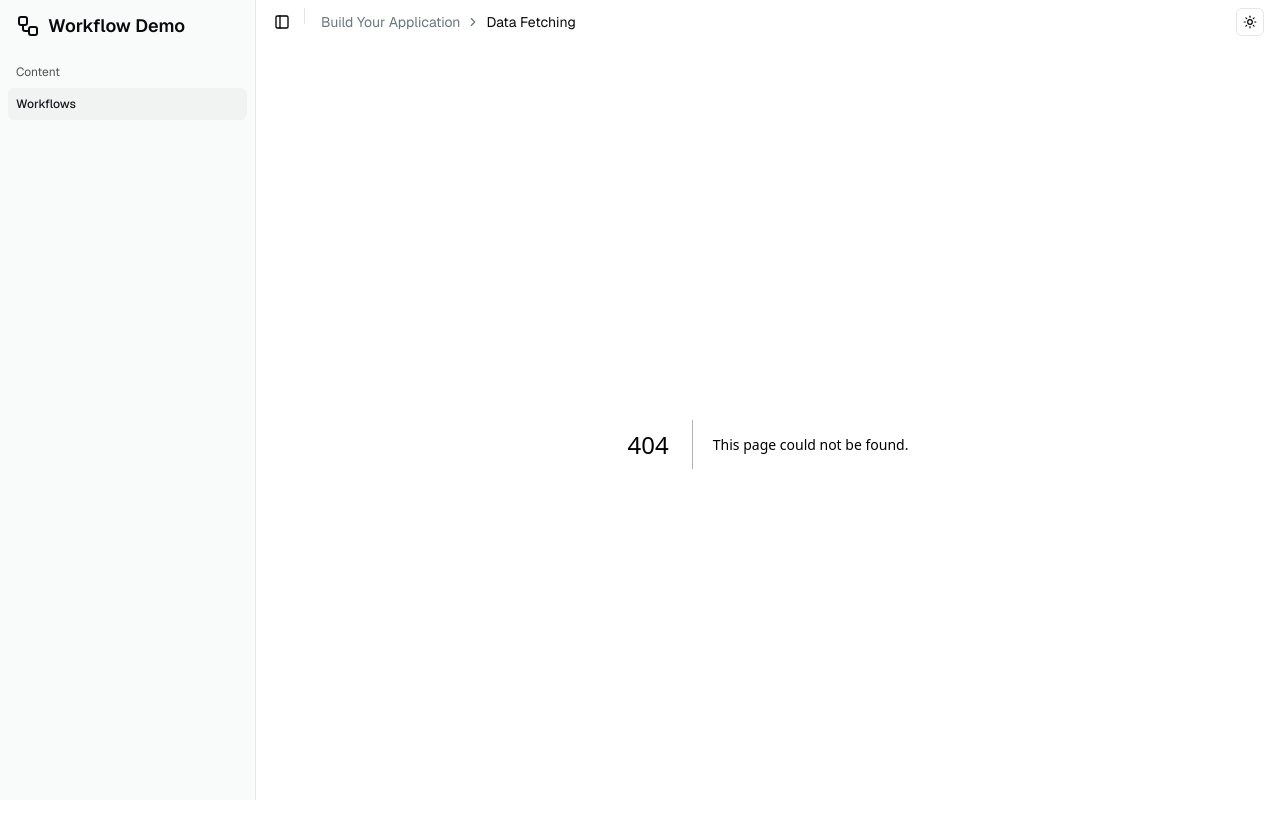
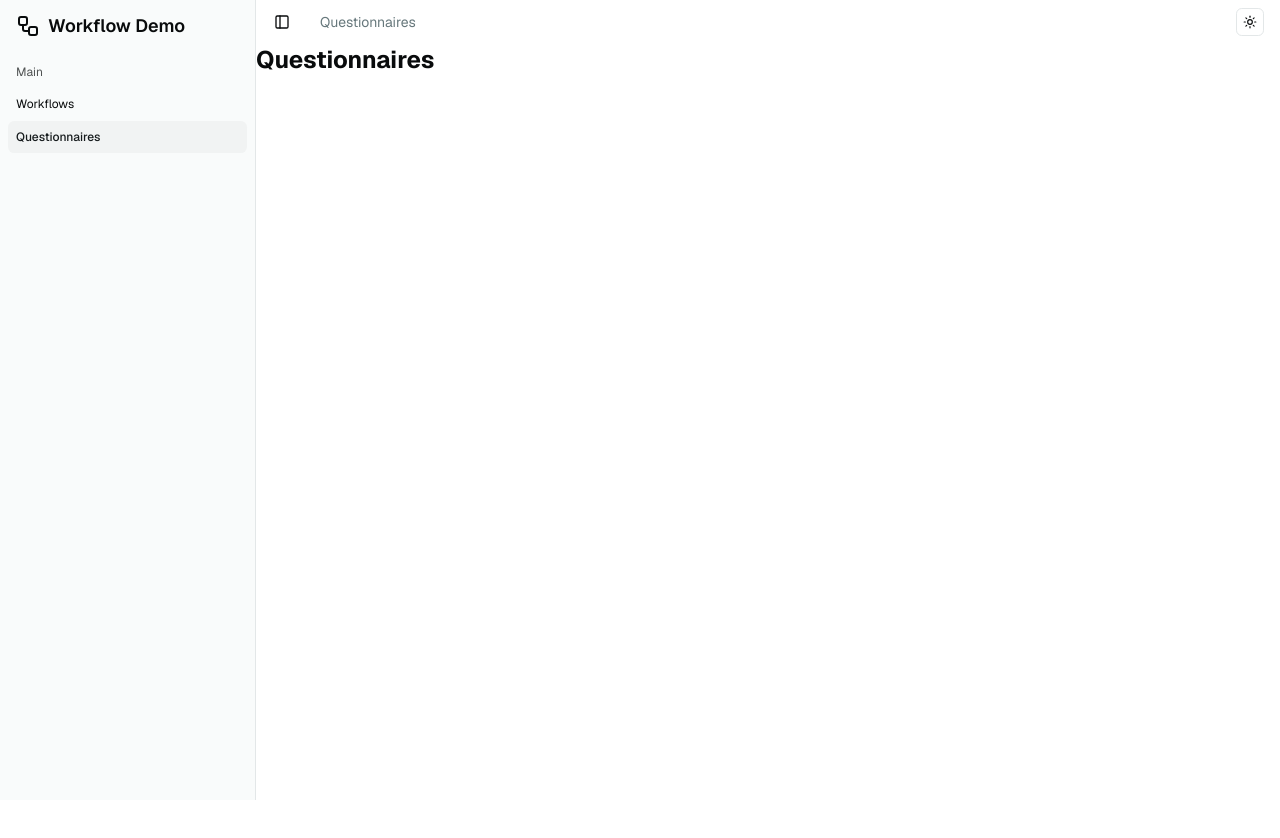
Before and after one commit to JoshMany/workflow-demo, a Next.js app: page /questionnaires in a window 1280 px wide. Before the commit this address had no page. Shown: the top 838 px of the page. After the commit the page ends 800 px from the top, so only its background shows below. Built offline with nearby package versions, Linux system fonts and the light colour scheme.

Commit message:
feat: reorganizar configuración de Biome y mejorar componentes de la interfaz

```diff
--- a/app/layout.tsx
+++ b/app/layout.tsx
@@ -1,26 +1,13 @@
 import type { Metadata } from "next";
 import { Geist, Geist_Mono } from "next/font/google";
 import "./globals.css";
+import AppHeader from "@/components/app-header";
+import { AppSidebar } from "@/components/app-sidebar";
 import { ThemeProvider } from "@/components/theme-provider";
+import { SidebarInset, SidebarProvider } from "@/components/ui/sidebar";
 import { Toaster } from "@/components/ui/toast";
 import { TooltipProvider } from "@/components/ui/tooltip";
 import { DemoStoreProvider } from "@/providers/workflow-store-provider";
-import {
-	SidebarInset,
-	SidebarProvider,
-	SidebarTrigger,
-} from "@/components/ui/sidebar";
-import { AppSidebar } from "@/components/app-sidebar";
-import { Separator } from "@/components/ui/separator";
-import {
-	Breadcrumb,
-	BreadcrumbItem,
-	BreadcrumbLink,
-	BreadcrumbList,
-	BreadcrumbPage,
-	BreadcrumbSeparator,
-} from "@/components/ui/breadcrumb";
-import { ModeToggle } from "@/components/ui/theme-switch";
 
 const geistSans = Geist({
 	variable: "--font-geist-sans",
@@ -56,36 +43,11 @@ export default function RootLayout({ children }: LayoutProps<"/">) {
 							<DemoStoreProvider>
 								<AppSidebar />
 								<SidebarInset>
-									<header className="flex h-fit py-2 shrink-0 items-center justify-between gap-2 transition-[width,height] ease-linear group-has-data-[collapsible=icon]/sidebar-wrapper:h-12">
-										<div className="flex items-center align-middle gap-2 px-4">
-											<SidebarTrigger className="-ml-1" />
-											<Separator
-												orientation="vertical"
-												className="mr-2 self-center data-[orientation=vertical]:h-4"
-											/>
-											<Breadcrumb>
-												<BreadcrumbList>
-													<BreadcrumbItem className="hidden md:block">
-														<BreadcrumbLink href="#">
-															Build Your Application
-														</BreadcrumbLink>
-													</BreadcrumbItem>
-													<BreadcrumbSeparator className="hidden md:block" />
-													<BreadcrumbItem>
-														<BreadcrumbPage>Data Fetching</BreadcrumbPage>
-													</BreadcrumbItem>
-												</BreadcrumbList>
-											</Breadcrumb>
-										</div>
-										<div className="px-4">
-											<ModeToggle />
-										</div>
-									</header>
+									<AppHeader />
 									<main className="flex flex-1 flex-col">{children}</main>
 								</SidebarInset>
 							</DemoStoreProvider>
 						</SidebarProvider>
-
 						<Toaster />
 					</TooltipProvider>
 				</ThemeProvider>
--- /dev/null
+++ b/app/questionnaires/page.tsx
@@ -0,0 +1,8 @@
+export default function QuestionnairesPage() {
+	return (
+		<div className="flex flex-col gap-4">
+			<h1 className="text-2xl font-bold">Questionnaires</h1>
+			<div className="flex flex-col gap-4">{/* <QuestionnaireForm /> */}</div>
+		</div>
+	);
+}
--- a/biome.json
+++ b/biome.json
@@ -15,7 +15,13 @@
 	"linter": {
 		"enabled": true,
 		"rules": {
-			"preset": "recommended"
+			"preset": "recommended",
+			"correctness": {
+				"noUnusedImports": {
+					"fix": "safe",
+					"level": "error"
+				}
+			}
 		},
 		"domains": {
 			"tailwind": "recommended",
--- /dev/null
+++ b/components/app-header.tsx
@@ -0,0 +1,48 @@
+"use client";
+
+import { Separator } from "@base-ui/react";
+import { usePathname } from "next/navigation";
+import {
+	Breadcrumb,
+	BreadcrumbItem,
+	BreadcrumbLink,
+	BreadcrumbList,
+} from "./ui/breadcrumb";
+import { SidebarTrigger } from "./ui/sidebar";
+import { ModeToggle } from "./ui/theme-switch";
+
+export default function AppHeader() {
+	const currentPath = usePathname();
+
+	const breadcrumbMapping: Record<string, { title: string; url: string }> = {
+		"/": { title: "Workflows", url: "/" },
+		"/questionnaires": { title: "Questionnaires", url: "/questionnaires" },
+	};
+
+	const currentBreadcrumb =
+		breadcrumbMapping[currentPath] || breadcrumbMapping["/"];
+
+	return (
+		<header className="flex h-fit py-2 shrink-0 items-center justify-between gap-2 transition-[width,height] ease-linear group-has-data-[collapsible=icon]/sidebar-wrapper:h-12">
+			<div className="flex items-center align-middle gap-2 px-4">
+				<SidebarTrigger className="-ml-1" />
+				<Separator
+					orientation="vertical"
+					className="mr-2 data-[orientation=vertical]:h-auto"
+				/>
+				<Breadcrumb>
+					<BreadcrumbList>
+						<BreadcrumbItem>
+							<BreadcrumbLink href={currentBreadcrumb.url}>
+								{currentBreadcrumb.title}
+							</BreadcrumbLink>
+						</BreadcrumbItem>
+					</BreadcrumbList>
+				</Breadcrumb>
+			</div>
+			<div className="px-4">
+				<ModeToggle />
+			</div>
+		</header>
+	);
+}
--- a/components/app-sidebar.tsx
+++ b/components/app-sidebar.tsx
@@ -1,5 +1,8 @@
+"use client";
+
 import { Workflow } from "lucide-react";
 import Link from "next/link";
+import { usePathname } from "next/navigation";
 import {
 	Sidebar,
 	SidebarContent,
@@ -13,23 +16,30 @@ import {
 	SidebarRail,
 } from "@/components/ui/sidebar";
 
-// This is sample data.
+export function AppSidebar({ ...props }: React.ComponentProps<typeof Sidebar>) {
+	const currentPath = usePathname();
+
 	const data = {
 		navMain: [
 			{
-			title: "Content",
+				title: "Main",
 				url: "/",
 				items: [
 					{
 						title: "Workflows",
 						url: "/",
-					isActive: true,
+						isActive: currentPath === "/",
+					},
+					{
+						title: "Questionnaires",
+						url: "/questionnaires",
+						isActive: currentPath === "/questionnaires",
 					},
 				],
 			},
 		],
 	};
-export function AppSidebar({ ...props }: React.ComponentProps<typeof Sidebar>) {
+
 	return (
 		<Sidebar {...props}>
 			<SidebarHeader>
--- a/components/ui/button-group.tsx
+++ b/components/ui/button-group.tsx
@@ -27,6 +27,7 @@ function ButtonGroup({
 	...props
 }: React.ComponentProps<"div"> & VariantProps<typeof buttonGroupVariants>) {
 	return (
+		// biome-ignore lint/a11y/useSemanticElements: Keep div for layout purposes, not a semantic group of buttons; also is a generic container for any type of child element, not just buttons.
 		<div
 			role="group"
 			data-slot="button-group"
--- a/components/ui/field.tsx
+++ b/components/ui/field.tsx
@@ -74,6 +74,7 @@ function Field({
 	...props
 }: React.ComponentProps<"div"> & VariantProps<typeof fieldVariants>) {
 	return (
+		// biome-ignore lint/a11y/useSemanticElements: Keep div for layout purposes, not a semantic group of buttons; also is a generic container for any type of child element, not just buttons.
 		<div
 			role="group"
 			data-slot="field"
@@ -193,15 +194,15 @@ function FieldError({
 			...new Map(errors.map((error) => [error?.message, error])).values(),
 		];
 
-		if (uniqueErrors?.length == 1) {
+		if (uniqueErrors?.length === 1) {
 			return uniqueErrors[0]?.message;
 		}
 
 		return (
 			<ul className="ml-4 flex list-disc flex-col gap-1">
 				{uniqueErrors.map(
-					(error, index) =>
-						error?.message && <li key={index}>{error.message}</li>,
+					(error) =>
+						error?.message && <li key={error.message}>{error.message}</li>,
 				)}
 			</ul>
 		);
--- a/components/ui/input-group.tsx
+++ b/components/ui/input-group.tsx
@@ -9,9 +9,10 @@ import { cn } from "@/lib/utils";
 
 function InputGroup({ className, ...props }: React.ComponentProps<"div">) {
 	return (
+		// biome-ignore lint/a11y/useSemanticElements: Keep div for layout purposes, not a semantic group of inputs; also is a generic container for any type of child element, not just inputs.
 		<div
+			role="group"
 			data-slot="input-group"
-			role="group"
 			className={cn(
 				"group/input-group relative flex h-7 w-full min-w-0 items-center rounded-md border border-input bg-input/20 transition-colors outline-none in-data-[slot=combobox-content]:focus-within:border-inherit in-data-[slot=combobox-content]:focus-within:ring-0 has-data-[align=block-end]:rounded-md has-data-[align=block-start]:rounded-md has-[[data-slot=input-group-control]:focus-visible]:border-ring has-[[data-slot=input-group-control]:focus-visible]:ring-2 has-[[data-slot=input-group-control]:focus-visible]:ring-ring/30 has-[[data-slot][aria-invalid=true]]:border-destructive has-[[data-slot][aria-invalid=true]]:ring-2 has-[[data-slot][aria-invalid=true]]:ring-destructive/20 has-[textarea]:rounded-md has-[>[data-align=block-end]]:h-auto has-[>[data-align=block-end]]:flex-col has-[>[data-align=block-start]]:h-auto has-[>[data-align=block-start]]:flex-col has-[>textarea]:h-auto dark:bg-input/30 dark:has-[[data-slot][aria-invalid=true]]:ring-destructive/40 has-[>[data-align=block-end]]:[&>input]:pt-3 has-[>[data-align=block-start]]:[&>input]:pb-3 has-[>[data-align=inline-end]]:[&>input]:pr-1.5 has-[>[data-align=inline-start]]:[&>input]:pl-1.5",
 				className,
@@ -48,6 +49,8 @@ function InputGroupAddon({
 	...props
 }: React.ComponentProps<"div"> & VariantProps<typeof inputGroupAddonVariants>) {
 	return (
+		// biome-ignore lint/a11y/useSemanticElements: Keep div for layout purposes, not a semantic group of buttons; also is a generic container for any type of child element, not just buttons.
+		// biome-ignore lint/a11y/useKeyWithClickEvents: The onClick handler is used to focus the input when the addon is clicked, which is a common pattern for input groups. This is not a semantic button, but rather a container for additional content related to the input.
 		<div
 			role="group"
 			data-slot="input-group-addon"
--- a/components/ui/item.tsx
+++ b/components/ui/item.tsx
@@ -7,6 +7,7 @@ import { cn } from "@/lib/utils";
 
 function ItemGroup({ className, ...props }: React.ComponentProps<"div">) {
 	return (
+		// biome-ignore lint/a11y/useSemanticElements: Keep div for layout purposes, not a semantic group of items; also is a generic container for any type of child element, not just items.
 		<div
 			role="list"
 			data-slot="item-group"
--- a/components/workflow/selector.tsx
+++ b/components/workflow/selector.tsx
@@ -1,8 +1,7 @@
 "use client";
 
-import { Ellipsis, MoreHorizontalIcon, Plus, Trash2Icon } from "lucide-react";
+import { Ellipsis, Plus, Trash2Icon } from "lucide-react";
 import { useState } from "react";
-import { ToggleGroup, ToggleGroupItem } from "@/components/ui/toggle-group";
 import { useDemoStore } from "@/providers/workflow-store-provider";
 import { Button } from "../ui/button";
 import { ButtonGroup } from "../ui/button-group";
```
Lines whose indentation alone changed are shown as unchanged.
